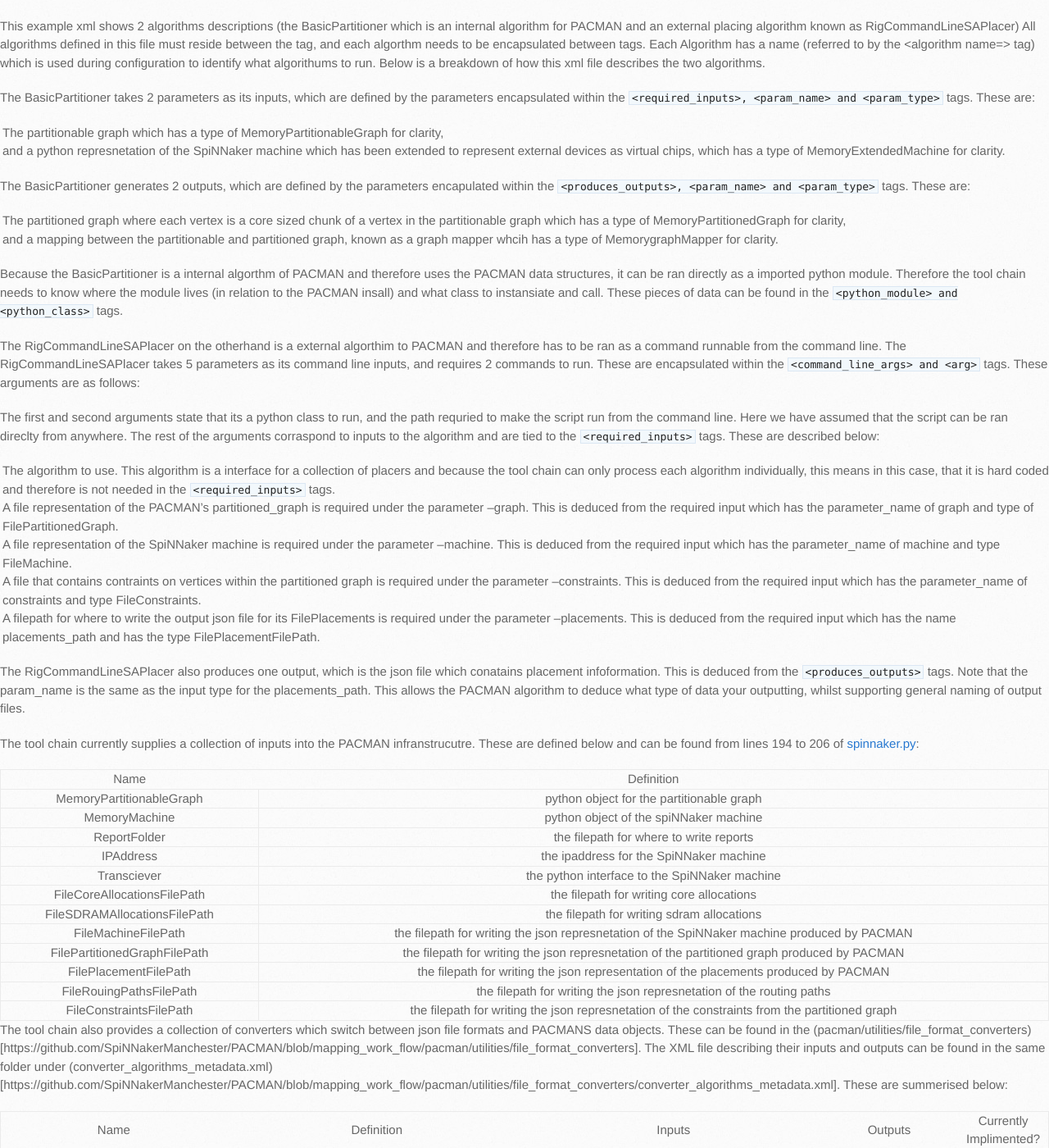
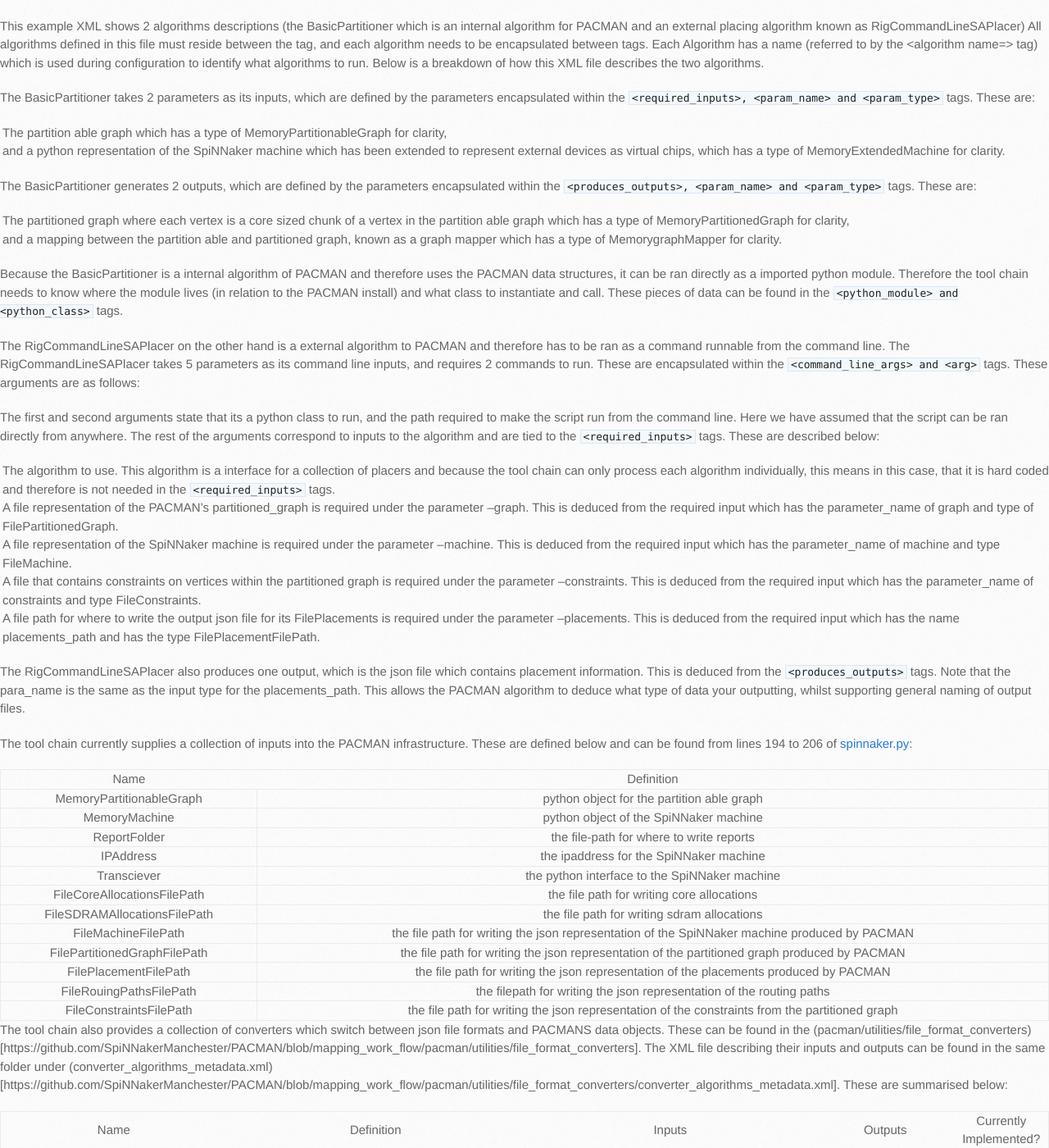
Before and after one commit to SpiNNakerManchester/SpiNNakerManchester.github.io, a Jekyll site: the page built from 2015.006.AnotherFineProductFromTheNonsenseFactory/MappingAlgorithms.md, in a window 1280 px wide and 1400 px high, scrolled down 3108 px. Shown: the whole window at 82% size. Built offline with Jekyll 4.4.1, drawn with Linux system fonts in a browser that asks for light colours; some of the changed text lies outside the part shown.

Commit message:
spell checked

````diff
--- a/2015.006.AnotherFineProductFromTheNonsenseFactory/MappingAlgorithms.md
+++ b/2015.006.AnotherFineProductFromTheNonsenseFactory/MappingAlgorithms.md
@@ -137,77 +137,77 @@
 </algorithms>
 ```
 
-This example xml shows 2 algorithms descriptions (the BasicPartitioner which is an internal algorithm for PACMAN and an external placing algorithm known as RigCommandLineSAPlacer) All algorithms defined in this file must reside between the <algorithms> tag, and each algorthm needs to be encapsulated between <algorithm> tags. Each Algorithm has a name (referred to by the <algorithm name=> tag) which is used during configuration to identify what algorithums to run. Below is a breakdown of how this xml file describes the two algorithms.
+This example XML shows 2 algorithms descriptions (the BasicPartitioner which is an internal algorithm for PACMAN and an external placing algorithm known as RigCommandLineSAPlacer) All algorithms defined in this file must reside between the <algorithms> tag, and each algorithm needs to be encapsulated between <algorithm> tags. Each Algorithm has a name (referred to by the <algorithm name=> tag) which is used during configuration to identify what algorithms to run. Below is a breakdown of how this XML file describes the two algorithms.
 
 The BasicPartitioner takes 2 parameters as its inputs, which are defined by the parameters encapsulated within the ```<required_inputs>, <param_name> and <param_type>``` tags. These are:
 
-1. The partitionable graph which has a type of MemoryPartitionableGraph for clarity,
-1. and a python represnetation of the SpiNNaker machine which has been extended to represent external devices as virtual chips, which has a type of MemoryExtendedMachine for clarity.
+1. The partition able graph which has a type of MemoryPartitionableGraph for clarity,
+1. and a python representation of the SpiNNaker machine which has been extended to represent external devices as virtual chips, which has a type of MemoryExtendedMachine for clarity.
 
-The BasicPartitioner generates 2 outputs, which are defined by the parameters encapulated within the ```<produces_outputs>, <param_name> and <param_type>``` tags. These are:
+The BasicPartitioner generates 2 outputs, which are defined by the parameters encapsulated within the ```<produces_outputs>, <param_name> and <param_type>``` tags. These are:
 
-1. The partitioned graph where each vertex is a core sized chunk of a  vertex in the partitionable graph which has a type of MemoryPartitionedGraph for clarity,
-1. and a mapping between the partitionable and partitioned graph, known as a graph mapper whcih has a type of MemorygraphMapper for clarity.
+1. The partitioned graph where each vertex is a core sized chunk of a  vertex in the partition able graph which has a type of MemoryPartitionedGraph for clarity,
+1. and a mapping between the partition able and partitioned graph, known as a graph mapper which has a type of MemorygraphMapper for clarity.
 
-Because the BasicPartitioner is a internal algorthm of PACMAN and therefore uses the PACMAN data structures, it can be ran directly as a imported python module. Therefore the tool chain needs to know where the module lives (in relation to the PACMAN insall) and what class to instansiate and call. These pieces of data can be found in the ```<python_module> and <python_class>``` tags.
+Because the BasicPartitioner is a internal algorithm of PACMAN and therefore uses the PACMAN data structures, it can be ran directly as a imported python module. Therefore the tool chain needs to know where the module lives (in relation to the PACMAN install) and what class to instantiate and call. These pieces of data can be found in the ```<python_module> and <python_class>``` tags.
 
-The RigCommandLineSAPlacer on the otherhand is a external algorthim to PACMAN and therefore has to be ran as a command runnable from the command line. The RigCommandLineSAPlacer takes 5 parameters as its command line inputs, and requires 2 commands to run. These are encapsulated within the ```<command_line_args> and <arg> ``` tags. These arguments are as follows:
+The RigCommandLineSAPlacer on the other hand is a external algorithm to PACMAN and therefore has to be ran as a command runnable from the command line. The RigCommandLineSAPlacer takes 5 parameters as its command line inputs, and requires 2 commands to run. These are encapsulated within the ```<command_line_args> and <arg> ``` tags. These arguments are as follows:
 
-The first and second arguments state that its a python class to run, and the path requried to make the script run from the command line. Here we have assumed that the script can be ran direclty from anywhere. The rest of the arguments corraspond to inputs to the algorithm and are tied to the ```<required_inputs>``` tags. These are described below:
+The first and second arguments state that its a python class to run, and the path required to make the script run from the command line. Here we have assumed that the script can be ran directly from anywhere. The rest of the arguments correspond to inputs to the algorithm and are tied to the ```<required_inputs>``` tags. These are described below:
 
 1. The algorithm to use. This algorithm is a interface for a collection of placers and because the tool chain can only process each algorithm individually, this means in this case, that it is hard coded and therefore is not needed in the ```<required_inputs>``` tags.
 1. A file representation of the PACMAN's partitioned_graph is required under the parameter --graph. This is deduced from the required input which has the parameter_name of graph and type of FilePartitionedGraph.
 1. A file representation of the SpiNNaker machine is required under the parameter --machine. This is deduced from the required input which has the parameter_name of machine and type FileMachine.
-1. A file that contains contraints on vertices within the partitioned graph is required under the parameter --constraints. This is deduced from the required input which has the parameter_name of constraints and type FileConstraints.
-1. A filepath for where to write the output json file for its FilePlacements is required under the parameter --placements. This is deduced from the required input which has the name placements_path and has the type FilePlacementFilePath.
+1. A file that contains constraints on vertices within the partitioned graph is required under the parameter --constraints. This is deduced from the required input which has the parameter_name of constraints and type FileConstraints.
+1. A file path for where to write the output json file for its FilePlacements is required under the parameter --placements. This is deduced from the required input which has the name placements_path and has the type FilePlacementFilePath.
 
-The RigCommandLineSAPlacer also produces one output, which is the json file which conatains placement infoformation. This is deduced from the ```<produces_outputs>``` tags. Note that the param_name is the same as the input type for the placements_path. This allows the PACMAN algorithm to deduce what type of data your outputting, whilst supporting general naming of output files.
+The RigCommandLineSAPlacer also produces one output, which is the json file which contains placement information. This is deduced from the ```<produces_outputs>``` tags. Note that the para_name is the same as the input type for the placements_path. This allows the PACMAN algorithm to deduce what type of data your outputting, whilst supporting general naming of output files.
 
-The tool chain currently supplies a collection of inputs into the PACMAN infranstrucutre. These are defined below and can be found from lines 194 to 206 of [spinnaker.py](https://github.com/SpiNNakerManchester/sPyNNaker/blob/mapping_work_flow/spynnaker/pyNN/spinnaker.py):
+The tool chain currently supplies a collection of inputs into the PACMAN infrastructure. These are defined below and can be found from lines 194 to 206 of [spinnaker.py](https://github.com/SpiNNakerManchester/sPyNNaker/blob/mapping_work_flow/spynnaker/pyNN/spinnaker.py):
 
 |Name|Definition|
 |-----------------|------------------|
-|MemoryPartitionableGraph|python object for the partitionable graph|
-|MemoryMachine|python object of the spiNNaker machine|
-|ReportFolder|the filepath for where to write reports|
+|MemoryPartitionableGraph|python object for the partition able graph|
+|MemoryMachine|python object of the SpiNNaker machine|
+|ReportFolder|the file-path for where to write reports|
 |IPAddress|the ipaddress for the SpiNNaker machine|
 |Transciever| the python interface to the SpiNNaker machine|
-|FileCoreAllocationsFilePath|the filepath for writing core allocations|
-|FileSDRAMAllocationsFilePath|the filepath for writing sdram allocations|
-|FileMachineFilePath|the filepath for writing the json represnetation of the SpiNNaker machine produced by PACMAN|
-|FilePartitionedGraphFilePath|the filepath for writing the json represnetation of the partitioned graph produced by PACMAN|
-|FilePlacementFilePath|the filepath for writing the json representation of the placements produced by PACMAN|
-|FileRouingPathsFilePath|the filepath for writing the json represnetation of the routing paths|
-|FileConstraintsFilePath|the filepath for writing the json represnetation of the constraints from the partitioned graph|
+|FileCoreAllocationsFilePath|the file path for writing core allocations|
+|FileSDRAMAllocationsFilePath|the file path for writing sdram allocations|
+|FileMachineFilePath|the file path for writing the json representation of the SpiNNaker machine produced by PACMAN|
+|FilePartitionedGraphFilePath|the file path for writing the json representation of the partitioned graph produced by PACMAN|
+|FilePlacementFilePath|the file path for writing the json representation of the placements produced by PACMAN|
+|FileRouingPathsFilePath|the filepath for writing the json representation of the routing paths|
+|FileConstraintsFilePath|the file path for writing the json representation of the constraints from the partitioned graph|
 
-The tool chain also provides a collection of converters which switch between json file formats and PACMANS data objects. These can be found in the (pacman/utilities/file_format_converters)[https://github.com/SpiNNakerManchester/PACMAN/blob/mapping_work_flow/pacman/utilities/file_format_converters]. The XML file describing their inputs and outputs can be found in the same folder under (converter_algorithms_metadata.xml)[https://github.com/SpiNNakerManchester/PACMAN/blob/mapping_work_flow/pacman/utilities/file_format_converters/converter_algorithms_metadata.xml]. These are summerised below:
+The tool chain also provides a collection of converters which switch between json file formats and PACMANS data objects. These can be found in the (pacman/utilities/file_format_converters)[https://github.com/SpiNNakerManchester/PACMAN/blob/mapping_work_flow/pacman/utilities/file_format_converters]. The XML file describing their inputs and outputs can be found in the same folder under (converter_algorithms_metadata.xml)[https://github.com/SpiNNakerManchester/PACMAN/blob/mapping_work_flow/pacman/utilities/file_format_converters/converter_algorithms_metadata.xml]. These are summarised below:
 
-|Name|Definition|Inputs|Outputs|Currently Implimented?|
+|Name|Definition|Inputs|Outputs|Currently Implemented?|
 |-----------|-----------------------------|-------------|-------------|--------|
 |ConvertToFilePlacement|Converts from PACMAN placements to Json Placements| MemoryPlacements, FilePlacementFilePath| FilePlacements| True|
 |ConvertToFilePartitionedGraph|Converts from PACMAN partitioned graph to Json partitioned graph| MemoryPartitionedGraph, FilePartitionedGraphFilePath| FilePartitionedGraph| True|
 |ConvertToFileCoreAllocation|Converts PACMAN placements to the Json core_allocations| MemoryPlacements, FileCoreAllocationsFilePath| FileCoreAllocations| True|
 |ConvertToFileMachine|Converts from the PACMAN machine object to the Json Machine| MemoryMachine, FileMachineFilePath|FileMachine| True|
-|CreateToFileConstraints|Creates the Json constraints file from PACMAN machien with virutal chips and the PACMAN partitioned graph| MemoryExtendedMachine, MemoryPartitionedGraph, FileConstraintsFilePath| FileConstraints| True|
-|ConvertToFilePartitionableGraph|Converts from PACMAN partitionable graph to Json partitionable graph| MemoryPartitionableGraph, FilePartitionableGraphFilePath|FilePartitionableGraph| False|
+|CreateToFileConstraints|Creates the Json constraints file from PACMAN machine with virtual chips and the PACMAN partitioned graph| MemoryExtendedMachine, MemoryPartitionedGraph, FileConstraintsFilePath| FileConstraints| True|
+|ConvertToFilePartitionableGraph|Converts from PACMAN partition able graph to Json partition able graph| MemoryPartitionableGraph, FilePartitionableGraphFilePath|FilePartitionableGraph| False|
 |ConvertToFileRoutingTables|Converts PACMAN routing tables into Json routing tables| MemoryRoutingTables, FileRoutingTablesFilePath|FileRoutingTables| False|
 |ConvertToMemoryPlacements|Converts from the Json placement, core_allocation to the PACMAN placements, which requires PACMANS partitioned graph| MemoryExtendedMachine, FilePlacements, MemoryPartitionedGraph, FileCoreAllocations, FileConstraints| MemoryPlacements| True|
-|ConvertToMemoryMultiCastRoutingPaths|Converts Json routing_paths to PACMAN routing paths with the use of PACMAN's partitioned graph, placements, and machine with virutal chips| FileRoutingPaths, MemoryPartitionedGraph, MemoryPlacements, MemoryExtendedMachine| MemoryRoutingPaths| True|
+|ConvertToMemoryMultiCastRoutingPaths|Converts Json routing_paths to PACMAN routing paths with the use of PACMAN's partitioned graph, placements, and machine with virtual chips| FileRoutingPaths, MemoryPartitionedGraph, MemoryPlacements, MemoryExtendedMachine| MemoryRoutingPaths| True|
 |ConvertToMemoryRoutingTables|Converts Json routing tables into PACMAN routing tables| FileRoutingtables|MemoryRoutingTables|False|
 |ConvertToMemoryPartitionedGraph|Converts Json partitioned graph into PACMAN partitioned graph| FilePartitionedGraph|MemoryPartitionedGraph| False|
 
 These extra algorithms are only used when required, and are not needed to be explicitly defined in your algorithm listings.
 
-The tool chain expects to be able to extract a umber of PACMAN objects at the end of the algortihm exeuction. This is aminly for transmitting the objects onto the SpiNNaker machine, and supporting data retrival later-on. These objects are as follows:
+The tool chain expects to be able to extract a umber of PACMAN objects at the end of the algorithm execution. This is mainly for transmitting the objects onto the SpiNNaker machine, and supporting data retrieval later-on. These objects are as follows:
 
 |Name|Definition|
 |-----------------|------------------|
 |MemoryPlacements| The PACMAN representation of the placements. |
-|MemoryRoutingTables| The PACMAN represnetation of the entries used on each routing table.|
+|MemoryRoutingTables| The PACMAN representation of the entries used on each routing table.|
 |MemoryRoutingInfos| The PACMAN representation of the keys and masks allocated to each edge in the partitioned graph.|
-|MemoryTags| The PACMAN reprensetation of the tags allocated to the subvertices of the partitioned graph.|
-|MemoryPartitionedGraph| The PACMAN represnetation of the partitioned graph.|
-|MemoryGraphMapper| The PACMAN represnetation of the mapping between partitionable and partitioned graphs.|
+|MemoryTags| The PACMAN representation of the tags allocated to the sub-vertices of the partitioned graph.|
+|MemoryPartitionedGraph| The PACMAN representation of the partitioned graph.|
+|MemoryGraphMapper| The PACMAN representation of the mapping between partition able and partitioned graphs.|
 
 
 # <a name="Json"></a> Json File Format
@@ -216,7 +216,7 @@
 
 # <a name="Configuration"></a> Configuration
 
-To configure the sPyNNaker front end to use your algorithms, you must first have the xml file mentioned in [Algorithm Metadata Xml File](#XMLMeta) for your algorithm and have added the Json converters to your algorthim's front end. Then you will need to open your .spynnaker.cfg file and add these extra regions and params.
+To configure the sPyNNaker front end to use your algorithms, you must first have the XML file mentioned in [Algorithm Meta-data XML File](#XMLMeta) for your algorithm and have added the Json converters to your algorithm's front end. Then you will need to open your .spynnaker.cfg file and add these extra regions and params.
 
 ```
 [Mapping]
@@ -241,7 +241,7 @@
 
 1. install rig (this can be done via the command pip install rig)
 2. git clone https://github.com/mossblaser/place-and-route-interchange-format.git
-3. create a xml file with the following data:
+3. create a XML file with the following data:
 
 ```
 <algorithms>
@@ -419,7 +419,7 @@
 </algorithms>
 ```
 
-4. Replace PATH_TO_GIT_CLONE in the xml file with the absolute path to the git clone from before.
+4. Replace PATH_TO_GIT_CLONE in the XML file with the absolute path to the git clone from before.
 5. modify your .spynnaker.cfg file to include the following lines:
 
 ```
@@ -437,7 +437,7 @@
 
 ```
 
-6. replace PATH_TO_XML_FILE with a absolute path to the xml file you just wrote.
+6. replace PATH_TO_XML_FILE with a absolute path to the XML file you just wrote.
 7.  (PyNNExamples)[https://github.com/SpiNNakerManchester/PyNNExamples]
 8. run python PyNNExamples/examples/synfire_if_curr_exp.py
 
@@ -818,7 +818,7 @@
 
 ```
 
-If so, you have just ran the sPyNNaker front end and used 3 external algorithms (RigRouter,RigCommandLineHilbertPlacer,RigAllocator). Now try creating your own algorithms and xml files and start experimenting.
+If so, you have just ran the sPyNNaker front end and used 3 external algorithms (RigRouter,RigCommandLineHilbertPlacer,RigAllocator). Now try creating your own algorithms and XML files and start experimenting.
 
 
 # <a name="Trouble"></a> Troubleshooting
````
Also changed, not shown: other parts of 2015.006.AnotherFineProductFromTheNonsenseFactory/MappingAlgorithms.md (+9 -9 lines).
